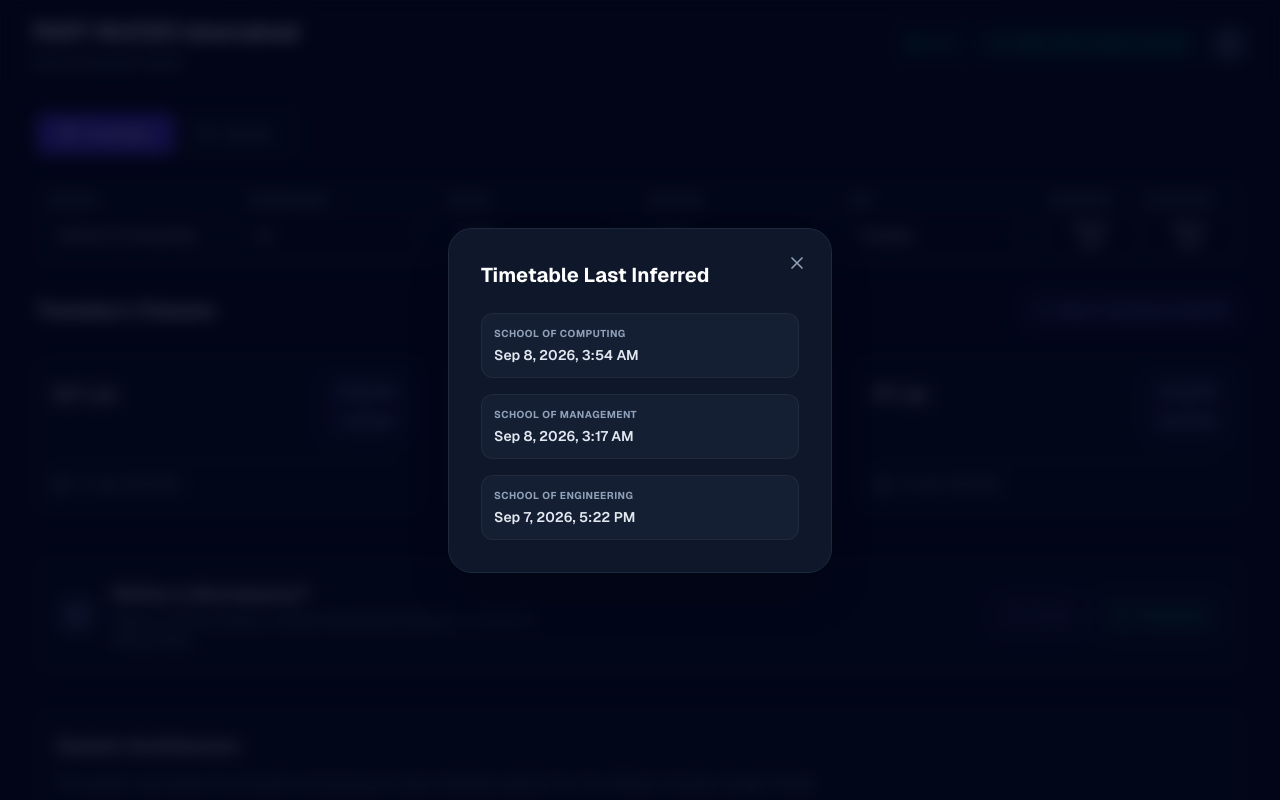
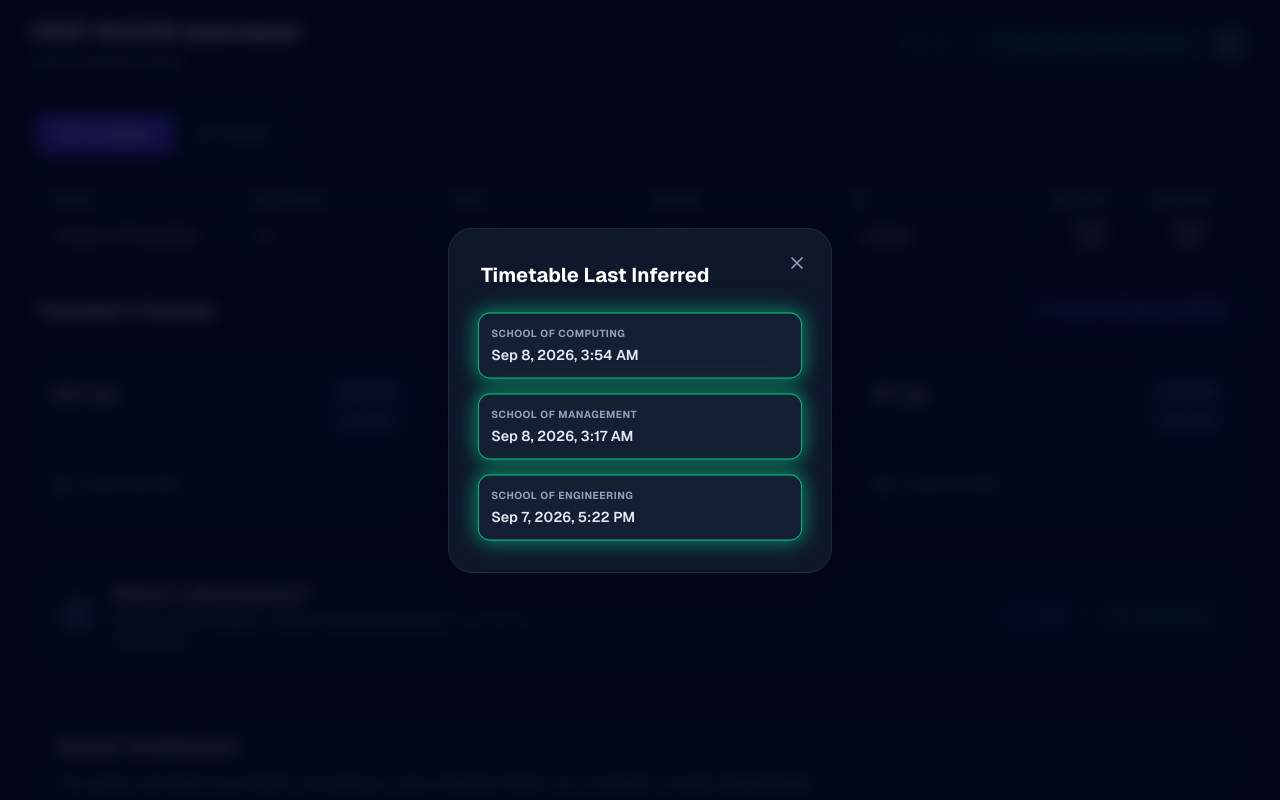
Before and after one commit to stackmussa/FAST-Smart-TimeTable, a Next.js app in the folder frontend/: page / in a window 1280 px wide. Both pictures are taken after a click on the button "View Timetable Sync Details". Shown: the top 800 px of the page. Built offline with nearby package versions, Linux system fonts and the light colour scheme.

Commit message:
Breathing Effect

```diff
--- a/frontend/app/globals.css
+++ b/frontend/app/globals.css
@@ -42,3 +42,21 @@ body {
   animation: aggressiveBreathing 1.2s ease-in-out infinite;
   will-change: transform, box-shadow;
 }
+
+@keyframes greenBreathing {
+  0%, 100% {
+    transform: scale(1);
+    box-shadow: 0 0 0 0 rgba(16, 185, 129, 0);
+    border-color: rgba(16, 185, 129, 0.4);
+  }
+  50% {
+    transform: scale(1.02);
+    box-shadow: 0 0 16px 3px rgba(16, 185, 129, 0.5), 0 0 28px 6px rgba(5, 150, 105, 0.2);
+    border-color: rgba(16, 185, 129, 1);
+  }
+}
+
+.animate-green-breathing {
+  animation: greenBreathing 1.8s ease-in-out infinite;
+  will-change: transform, box-shadow;
+}
--- a/frontend/app/page.tsx
+++ b/frontend/app/page.tsx
@@ -728,7 +728,7 @@ export default function TimetableViewer() {
                   </div>
                   <button
                     onClick={() => setIsSyncModalOpen(true)}
-                    className="flex items-center space-x-2 bg-emerald-100 dark:bg-emerald-500/10 border border-emerald-200 dark:border-emerald-500/20 text-emerald-600 dark:text-emerald-400 px-3 py-1.5 rounded-lg shadow-sm dark:shadow-[0_0_12px_rgba(16,185,129,0.3)] hover:bg-emerald-200 dark:hover:bg-emerald-500/20 transition-colors cursor-pointer"
+                    className="flex items-center space-x-2 bg-emerald-100 dark:bg-emerald-500/10 border border-emerald-200 dark:border-emerald-500/20 text-emerald-600 dark:text-emerald-400 px-3 py-1.5 rounded-lg shadow-sm dark:shadow-[0_0_12px_rgba(16,185,129,0.3)] hover:bg-emerald-200 dark:hover:bg-emerald-500/20 transition-colors cursor-pointer animate-green-breathing"
                     title="View Timetable Sync Details"
                   >
                     <Clock className="w-3.5 h-3.5" />
@@ -1226,15 +1226,15 @@ export default function TimetableViewer() {
               Timetable Last Inferred
             </h3>
             <div className="space-y-4">
-              <div className="bg-slate-50 dark:bg-slate-800/50 p-3 rounded-xl border border-slate-200 dark:border-white/5">
+              <div className="bg-slate-50 dark:bg-slate-800/50 p-3 rounded-xl border border-emerald-500/30 animate-green-breathing">
                 <p className="text-[10px] text-slate-500 dark:text-slate-400 uppercase font-bold mb-1 tracking-wider">School of Computing</p>
                 <p className="text-sm font-semibold text-slate-800 dark:text-slate-200">{formatTime(lastUpdated.comp)}</p>
               </div>
-              <div className="bg-slate-50 dark:bg-slate-800/50 p-3 rounded-xl border border-slate-200 dark:border-white/5">
+              <div className="bg-slate-50 dark:bg-slate-800/50 p-3 rounded-xl border border-emerald-500/30 animate-green-breathing">
                 <p className="text-[10px] text-slate-500 dark:text-slate-400 uppercase font-bold mb-1 tracking-wider">School of Management</p>
                 <p className="text-sm font-semibold text-slate-800 dark:text-slate-200">{formatTime(lastUpdated.mgt)}</p>
               </div>
-              <div className="bg-slate-50 dark:bg-slate-800/50 p-3 rounded-xl border border-slate-200 dark:border-white/5">
+              <div className="bg-slate-50 dark:bg-slate-800/50 p-3 rounded-xl border border-emerald-500/30 animate-green-breathing">
                 <p className="text-[10px] text-slate-500 dark:text-slate-400 uppercase font-bold mb-1 tracking-wider">School of Engineering</p>
                 <p className="text-sm font-semibold text-slate-800 dark:text-slate-200">{formatTime(lastUpdated.eng)}</p>
               </div>
```
